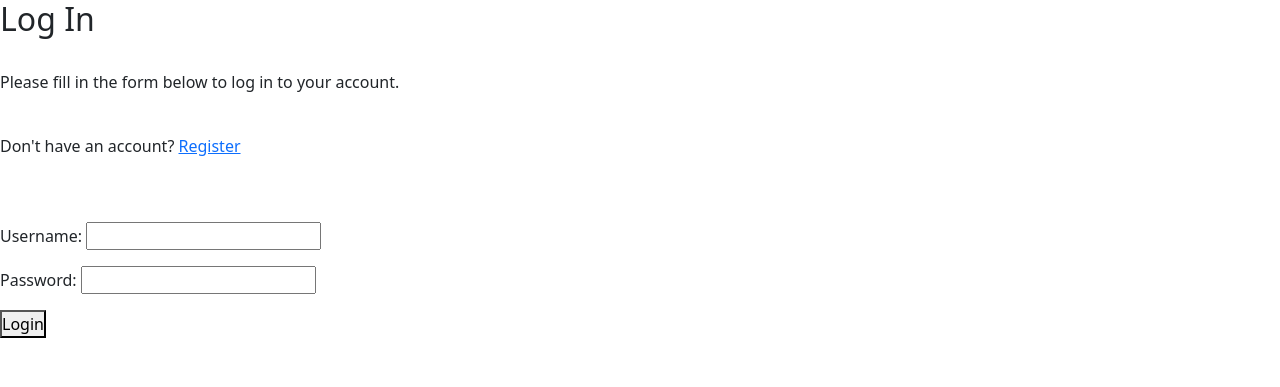
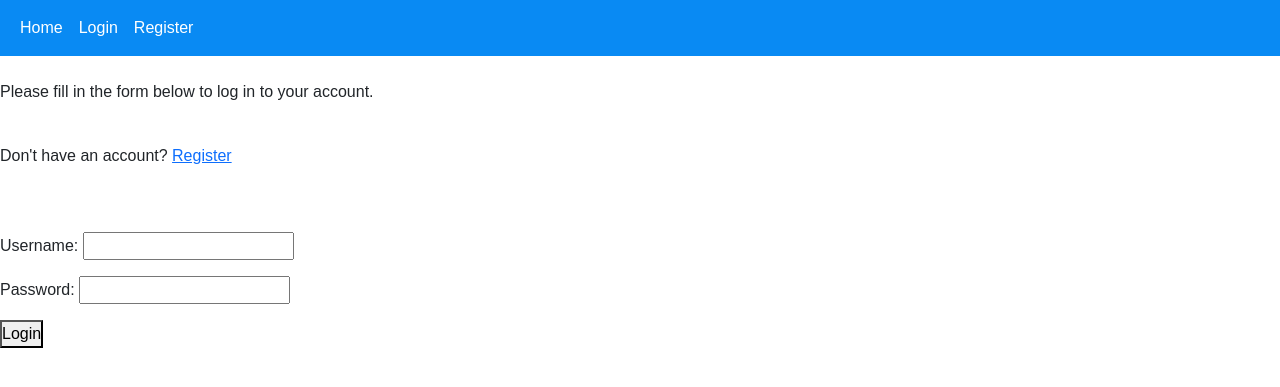
Before and after one commit to ZeinabHamdy/Blogs-Website, a Django app: page /login/ in a window 1280 px wide. Shown: the top 387 px of the page. Run offline with Django 5.2, Linux system fonts and the light colour scheme.

Commit message:
some updates

```diff
--- a/blog/urls.py
+++ b/blog/urls.py
@@ -2,7 +2,7 @@
 from . import views
 
 urlpatterns = [
-    path('posts/', views.post_list, name='post_list'),
+    path('', views.post_list, name='post_list'),
     path('post/<int:pk>/', views.post_details, name='post_details'),
     path('post_share/<int:pk>/', views.post_share, name='post_share'),
     path('register/', views.register_view, name='register'),
--- a/blog/views.py
+++ b/blog/views.py
@@ -18,7 +18,7 @@
 
 def post_list(req):
     posts = Post.published.all()
-    paginator = Paginator(posts, 4)
+    paginator = Paginator(posts, 3)
     page_number = req.GET.get('page', '1') # as req.GET.get('page') returns a string
     error_message =''
 
@@ -111,6 +111,7 @@
             user = authenticate(req, username=username, password=password)
             if user is not None:
                 login(req, user,)
+                messages.success(req, "Logged in successfully!")
                 return redirect('post_list')
             else:
                 error_message = 'Invalid username or password'
--- a/templates/base.html
+++ b/templates/base.html
@@ -6,11 +6,30 @@
         {% block title %}
         {% endblock %}
     </title>
+    <link rel="stylesheet" href="https://cdn.jsdelivr.net/npm/bootstrap@5.3.0/dist/css/bootstrap.min.css">
+
     <link rel="stylesheet" href="{% static 'css/blog.css' %}">
-    <link rel="stylesheet" href="https://cdn.jsdelivr.net/npm/bootstrap@5.3.0/dist/css/bootstrap.min.css">
 
 </head>
 <body>
+    <nav class="navbar navbar-expand-lg" style="background-color: #098af3;">
+        <div class="container-fluid">
+            <div class="collapse navbar-collapse" id="navbarNav">
+                <ul class="navbar-nav">
+                    <li class="nav-item">
+                        <a class="nav-link" href="{% url 'post_list' %}" style="color: rgb(255,255,255);">Home</a>
+                    </li>
+                    <li class="nav-item">
+                        <a class="nav-link" href="{% url 'login' %}"  style="color: rgb(255,255,255);">Login</a>
+                    </li>
+                    <li class="nav-item">
+                        <a class="nav-link" href="{% url 'register' %}"  style="color: rgb(255,255,255);">Register</a>
+                    </li>
+                </ul>
+            </div>
+        </div>
+    </nav>
+
     {% block content %}
     {% endblock %}
     <script src="https://cdn.jsdelivr.net/npm/bootstrap@5.3.0/dist/js/bootstrap.bundle.min.js"></script>
--- a/templates/login.html
+++ b/templates/login.html
@@ -6,6 +6,13 @@
 {% endblock %}
 
 {% block content %}
+    {% if messages %}
+        {% for message in messages %}
+            <div class="alert alert-success">
+                {{ message }}
+            </div>
+        {% endfor %}
+    {% endif %}
 
     {% if error_message %}
         <div class="alert alert-danger">
@@ -14,7 +21,7 @@
         </div>
     {% endif %}
 
-    <h2>Log In </h2><br>
+    <br>
     <p>Please fill in the form below to log in to your account.</p><br>
     <p>Don't have an account? <a href="{% url 'register' %}">Register</a></p>
     <br><br>
--- a/templates/register.html
+++ b/templates/register.html
@@ -18,8 +18,7 @@
             </ul>
         </div>
     {% endif %}
-
-    <h2>Register</h2><br>
+    <br>
     <p>Please fill in the form below to create a new account.</p><br>
     <p>Already have an account? <a href="{% url 'login' %}">Log in</a></p>
     <br><br>
```
Also changed, not shown: mysite/settings.py (+5 -3 lines), templates/posts.html (+7 -2 lines), db.sqlite3, static/css/blog.css (line endings or trailing spaces).
